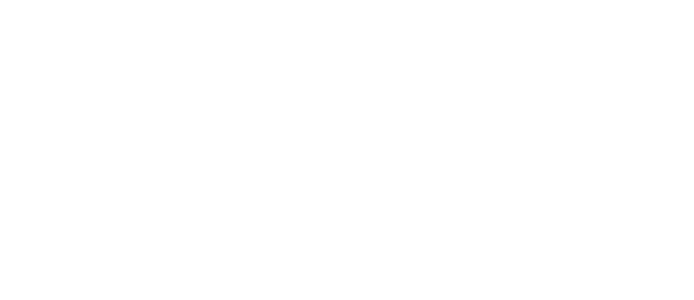
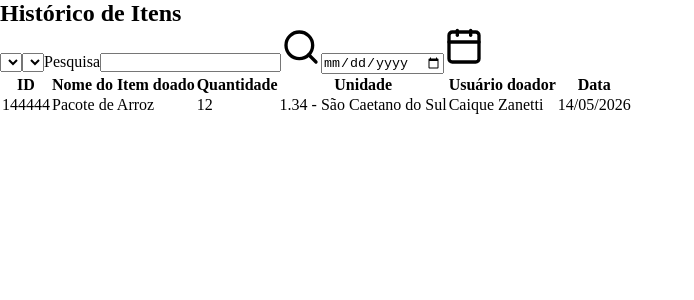
Before and after one commit to PonteLaranja/PonteLaranja_Front, a Next.js app in the folder ponte-laranja/: page /historico_item in a window 1280 px wide. Shown: the top 300 px of the page, without its empty margins (0-694 px from the left). Built offline with nearby package versions, Linux system fonts and the light colour scheme.

Commit message:
:art: feat: start historico and components historico :art:

```diff
--- a/ponte-laranja/src/pages/historico_item/index.tsx
+++ b/ponte-laranja/src/pages/historico_item/index.tsx
@@ -1,13 +1,51 @@
 import { Header } from "@/src/components/header/Header"
-import { SubHeader } from "@/src/components/sub-header/subHeader"
-
+import { Search, Calendar } from "lucide-react"
+import styles from './historico.module.css'
 
 
 const Historico = () => {
+//! Pegar e estudar isso daqui https://www.radix-ui.com/primitives/docs/components/select
+    return (
+        <>
+            <section className={styles.banner}>
+                <h1>Histórico de Itens</h1>
+                <div className={styles.pesquisas}>
+                    <select name="" id="" className={`${styles.selecionar_pesquisa} background_dado`}></select>
+                    <select name="" id="" className={`${styles.selecionar_pesquisa} background_dado`}></select>
+                    <label htmlFor="Pesquisar" className={`${styles.inserir_pesquisas} background_dado`}>Pesquisa
+                        <input type="text" aria-label="Pesquisar" />
+                        <Search size={40} />
+                    </label>
+                    <label htmlFor="Calendário" className={`${styles.inserir_pesquisas} background_dado`}>
+                        <input type="date" aria-label="Calendário" />
+                        <Calendar size={40} />
+                    </label>
+                </div>
+            </section>
 
-    return(
-        <>
+            <table>
+                <thead>
+                    <tr>
+                        <th>ID</th>
+                        <th>Nome do Item doado</th>
+                        <th>Quantidade</th>
+                        <th>Unidade</th>
+                        <th>Usuário doador</th>
+                        <th>Data</th>
 
+                    </tr>
+                </thead>
+                <tbody>
+                    <tr>
+                        <td>144444</td>
+                        <td>Pacote de Arroz</td>
+                        <td>12</td>
+                        <td>1.34 - São Caetano do Sul</td>
+                        <td>Caique Zanetti</td>
+                        <td>14/05/2026</td>
+                    </tr>
+                </tbody>
+            </table>
         </>
     )
 }
```
Also changed, not shown: ponte-laranja/src/components/itens/Itens.tsx (+26 -0 lines), ponte-laranja/src/components/lista_itens/ListaItens.tsx (+3 -8 lines), 1 other file (tests, documents, lock files or other folders).
